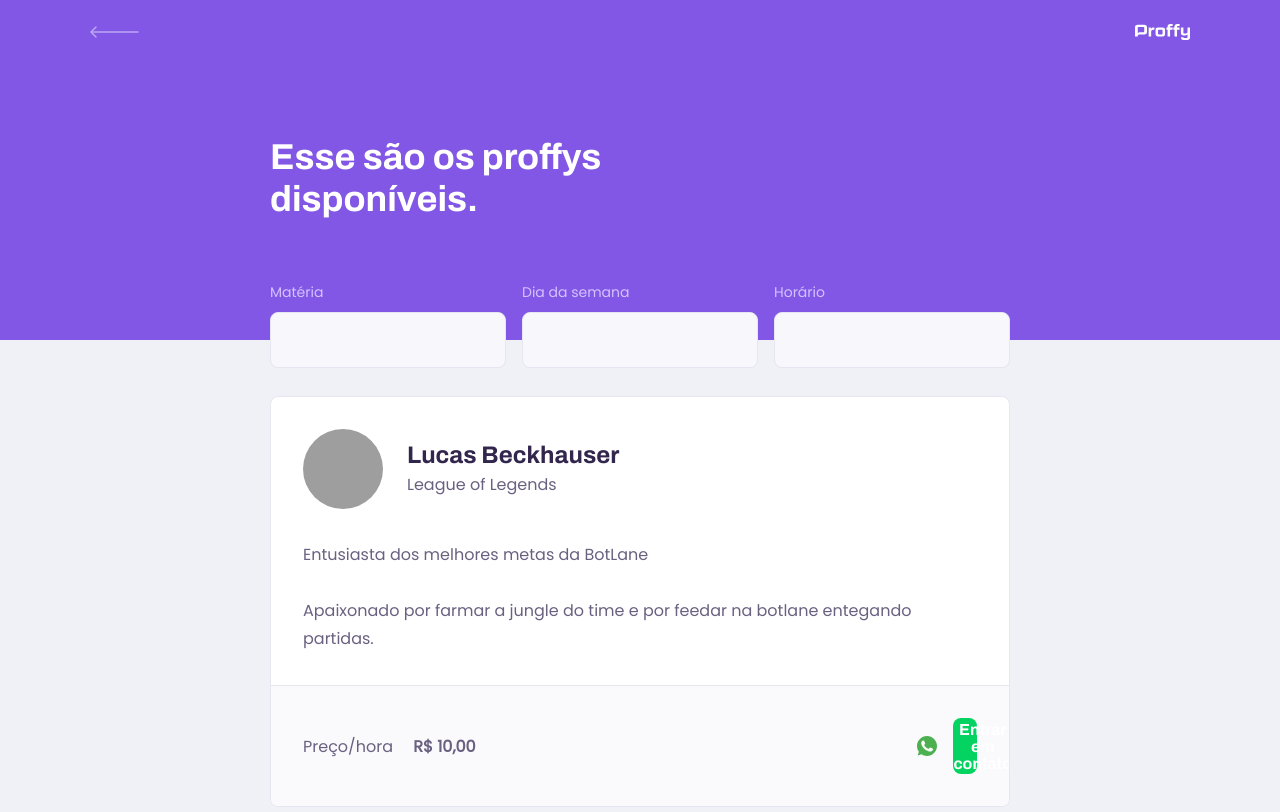
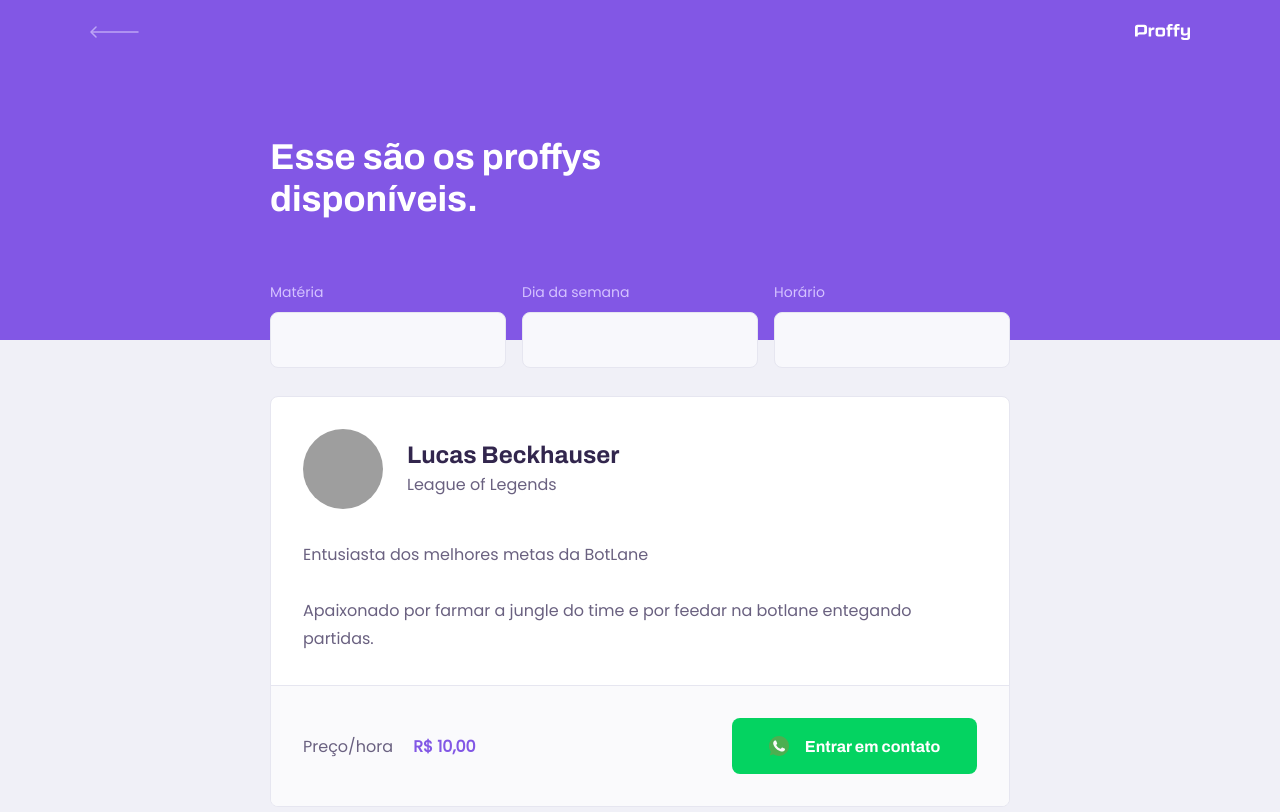
Before and after one commit to Beckhauser/proffy, a React (Create React App) app: page /study in a window 1280 px wide. Shown: the top 812 px of the page. Built offline with nearby package versions, Linux system fonts and the light colour scheme; grey boxes are pictures that could not be loaded.

Commit message:
Update styles.css

```diff
--- a/src/components/TeacherItem/styles.css
+++ b/src/components/TeacherItem/styles.css
@@ -51,6 +51,12 @@
   justify-content: space-between;
 }
 
+.teacher-item footer p strong {
+  	  color: var(--color-primary);
+  	  font-size: 1.6rem;
+  	  display: block;
+}
+
 .teacher-item footer button {
   width: 20rem;
   height: 5.6rem;
@@ -74,7 +80,7 @@
 
   .teacher-item header,
   .teacher-item footer {
-    padding: 3.2rem
+    padding: 3.2rem;
   }
 
   .teacher-item > p {
@@ -87,7 +93,7 @@
   }
 
   .teacher-item footer button {
-    width: 24.5px;
+    width: 24.5rem;
     font-size: 1.6rem;
     justify-content: center;
 
```
